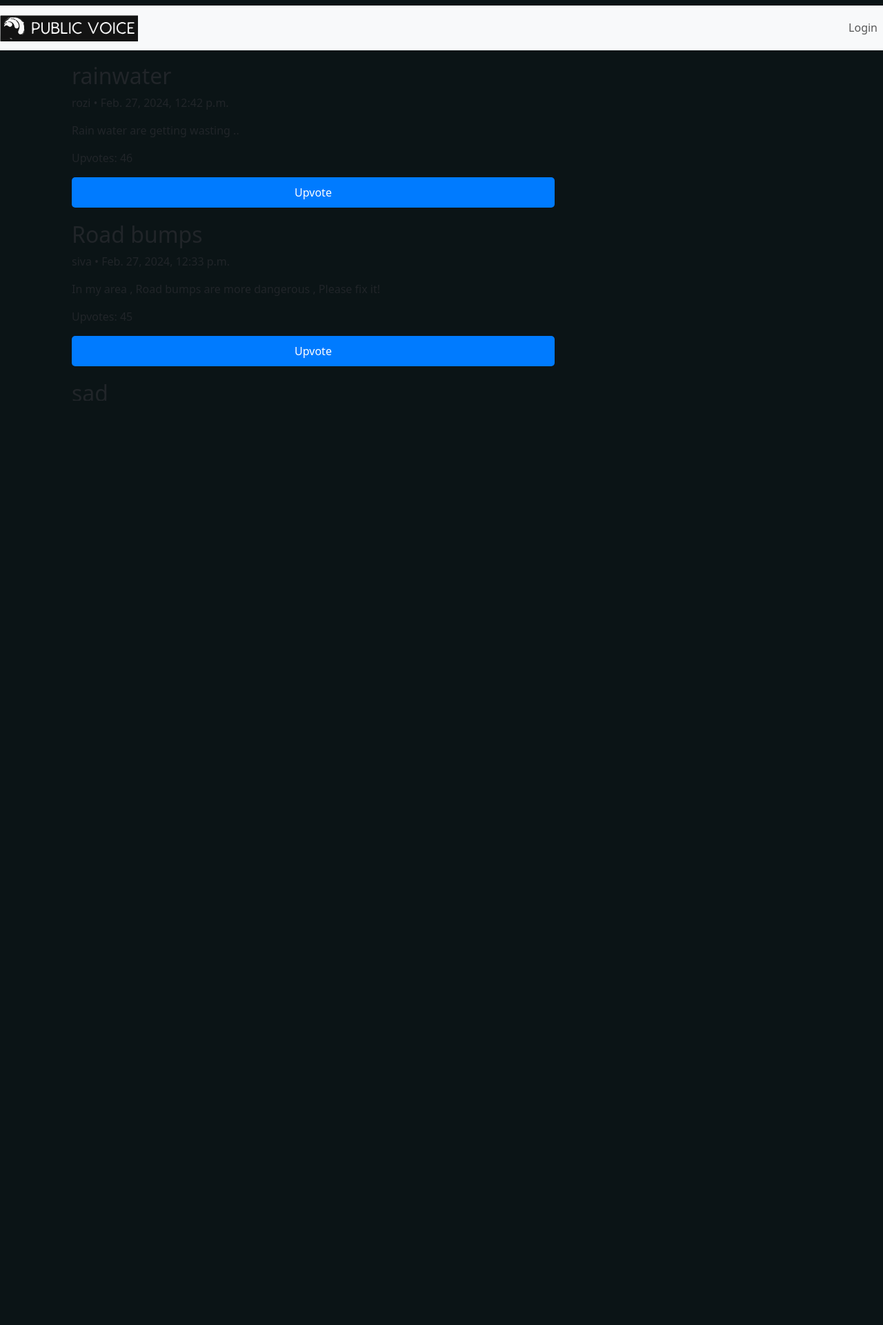
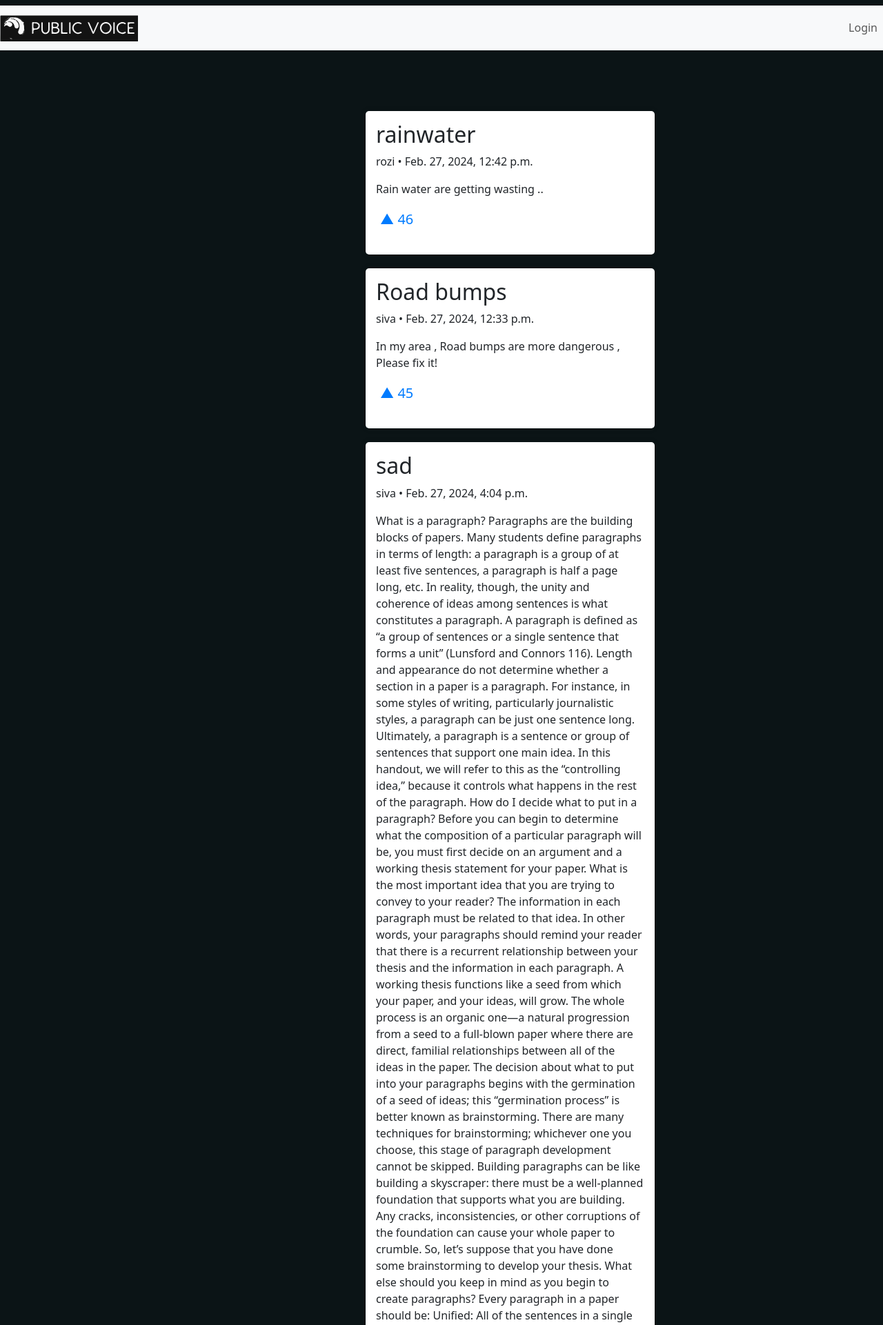
Before and after one commit to sivabala21/Public-Voice, a Django app: page / in a window 1280 px wide. Shown: the top 1921 px of the page at 69% size. Run offline with Django 5.2, Linux system fonts and the light colour scheme; data comes from the database, SQL or seed files in the repository; both versions use the stored data as it was after the commit.

Commit message:
interface fixed

```diff
--- a/home/static/style.css
+++ b/home/static/style.css
@@ -2,6 +2,54 @@
 :root {
     --color-secondary-background-hover: #223237;
     --color-secondary-background-selected: #33464C;
+}
+
+
+body {
+    background-color: #0B1416;
+    overflow-x: hidden; /* Hide horizontal scrollbar */
+}
+
+.navbar-brand img {
+    width: 30px;
+    height: 24px;
+}
+
+.center-btn {
+    position: absolute;
+    left: 50%;
+    transform: translateX(-50%);
+}
+
+
+.home-container{
+    margin-left: 400px;
+}
+
+.feed-container {
+    max-height: calc(100vh - 150px); /* Adjust height as needed */
+    overflow-y: auto; /* Add vertical scrollbar if content overflows */
+    display: flex; /* Use flexbox to center content vertically */
+    justify-content: center; /* Center content horizontally */
+    align-items: flex-start; /* Align content to the top */
+    padding: 20px; /* Add padding to the feed */
+    margin-top: 50px; /* Add a top margin to create space between the navbar and the posts */
+
+    margin-left: 100px; /* Add right margin to create space */
+}
+
+/* Add style when scrolling */
+.feed-container::-webkit-scrollbar {
+    width: 10px;
+}
+
+.feed-container::-webkit-scrollbar-thumb {
+    background-color: #888; /* Color of the scrollbar */
+    border-radius: 5px; /* Rounded corners */
+}
+
+.feed-container::-webkit-scrollbar-track {
+    background-color: #f1f1f1; /* Color of the scrollbar track */
 }
 
 body {
@@ -19,9 +67,16 @@ body {
 }
 
 .feed-container {
-    height: 500px; /* Set a fixed height for the container */
+    max-height: calc(100vh - 150px); /* Adjust height as needed */
     overflow-y: auto; /* Add vertical scrollbar if content overflows */
+    display: flex; /* Use flexbox to center content vertically */
+    justify-content: center; /* Center content horizontally */
+    align-items: flex-start; /* Align content to the top */
+    padding: 20px; /* Add padding to the feed */
+    margin-top: 50px; /* Add a top margin to create space between the navbar and the posts */
 }
+
+
 
 .feed {
     padding: 10px; /* Add padding to the feed */
@@ -117,3 +172,19 @@ label {
 .signup-link:hover {
     text-decoration: underline; /* Underline on hover */
 }
+.post-box {
+    background-color: #ffffff;
+    padding: 15px;
+    margin-bottom: 20px;
+    border-radius: 5px;
+    box-shadow: 0 0 10px rgba(0, 0, 0, 0.1);
+}
+
+.upvote-btn {
+    background: none;
+    border: none;
+    font-size: 20px;
+    color: #007bff;
+    cursor: pointer;
+    outline: none;
+}
--- a/home/templates/home.html
+++ b/home/templates/home.html
@@ -1,21 +1,23 @@
 {% extends "layout.html" %}
 {% block content %}
-    <div class="container">
+    <div class="home-container">
         <div class="row">
             <div class="col-md-8">
                 <div class="feed-container">
                     <div class="feed">
                         {% for post in posts %}
+                            <div class="post-box">
                                 <div class="post">
                                     <h2>{{ post.title }}</h2>
-                                <p>{{ post.user.username }} • {{post.date_posted}}</p>
+                                    <p>{{ post.user.username }} • {{ post.date_posted }}</p>
                                     <p>{{ post.content }}</p>
-                                <p>Upvotes: {{ post.upvotes }}</p>
+
                                     <form action="{% url 'home' %}" method="post">
                                         {% csrf_token %}
                                         <input type="hidden" name="post_id" value="{{ post.id }}">
-                                    <button type="submit" name="upvote" class="btn btn-primary">Upvote</button>
+                                        <button type="submit" name="upvote" class="upvote-btn">&#9650;  {{ post.upvotes }}</button>
                                     </form>
+                                </div>
                             </div>
                         {% endfor %}
                     </div>
--- a/home/templates/layout.html
+++ b/home/templates/layout.html
@@ -34,11 +34,11 @@
         </nav>
     </div>
 
-    <div class="container">
+
         {% block content %}
 
         {% endblock %}
-    </div>
+
 
     <script src="https://cdn.jsdelivr.net/npm/bootstrap@5.3.3/dist/js/bootstrap.bundle.min.js"></script>
 </body>
--- a/home/views.py
+++ b/home/views.py
@@ -17,7 +17,7 @@ def home(request):
     posts=post.objects.order_by('-upvotes')
     return render(request,"home.html",{'posts':posts})
 
-@login_required(login_url='/user')
+@login_required(login_url='/user',)
 def create(request):
     if request.method=="POST":
         title = request.POST.get('title')
```
Also changed, not shown: db.sqlite3. Lines whose indentation alone changed are shown as unchanged.
